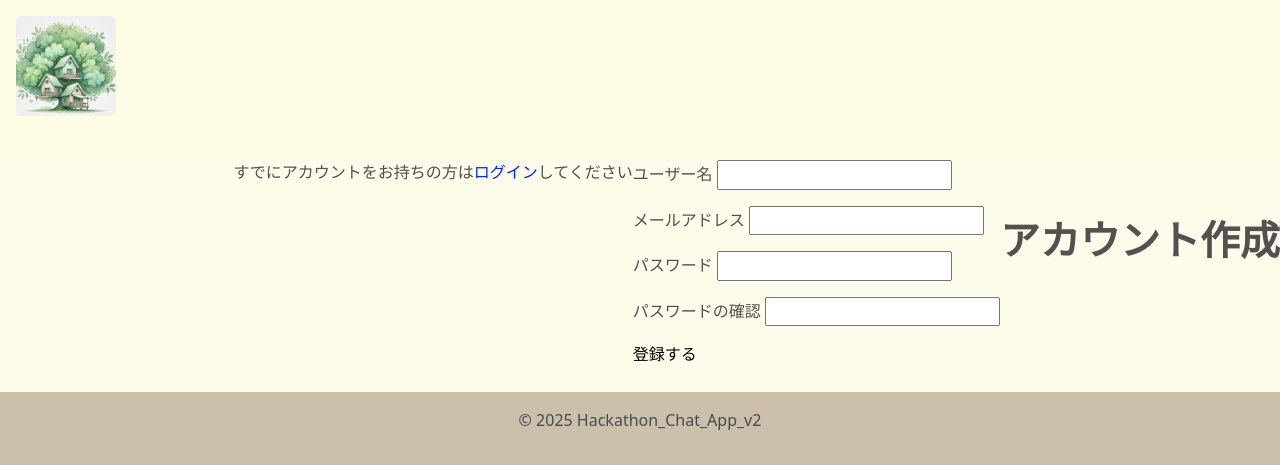
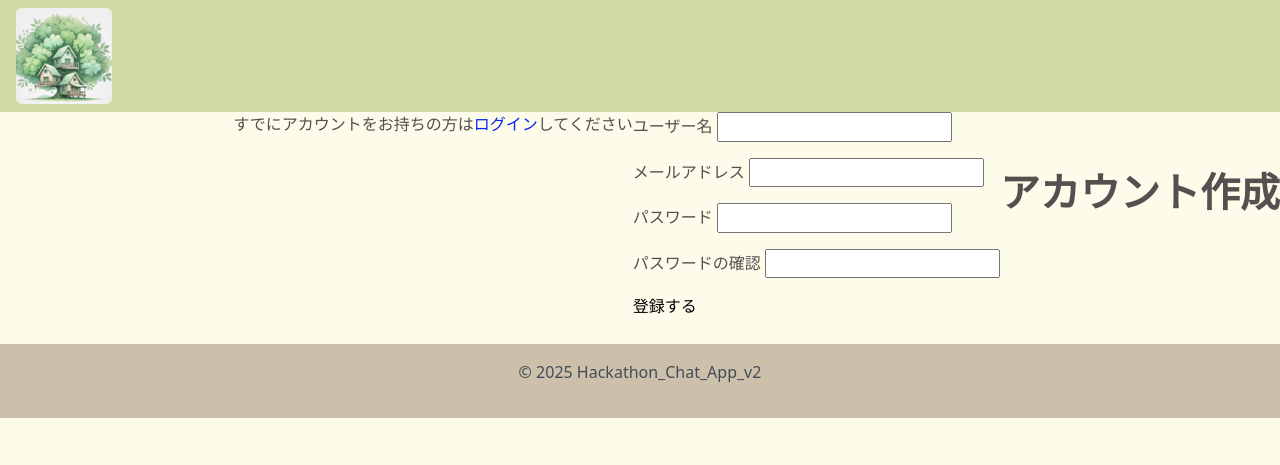
Before and after one commit to tama2407/hackathon_chat_app_v2, a Flask app: page /auth/signup in a window 1280 px wide. Shown: the top 465 px of the page. Run offline with Flask 3, Linux system fonts and the light colour scheme.

Commit message:
ヘッダーのデザインを設定

```diff
--- a/static/css/layout/header.css
+++ b/static/css/layout/header.css
@@ -1,8 +1,11 @@
-.header {
+.header-wrapper {
   max-width: 100%;
-  height: 160px;
-  background-color: var(--color-base);
-  padding: var(--spacing-md) var(--spacing-md);
+  height: 112px;
+  background-color: var(--color-dark-green);
+  padding: var(--spacing-sm) var(--spacing-md);
+  display: flex;
+  justify-content: space-between;
+  align-items: center;
   position: sticky;
   top: 0;
   z-index: var(--z-modal);
@@ -10,15 +13,21 @@
 
 .header__container {
   display: flex;
-  justify-content: flex-end;
+  align-items: center;
   gap: 24px;
 }
 
 .header__logo {
   display: inline-block;
-  width: 100px;
-  height: 100px;
+  width: 96px;
+  height: 96px;
   border-radius: var(--border-radius-md);
+}
+
+.header__title{
+  display: inline-block;
+  font-size: var(--font-size-lg);
+  color: var(--color-text-primary);
 }
 
 .header__nav-links a {
--- a/templates/base.html
+++ b/templates/base.html
@@ -10,7 +10,7 @@
 </head>
 
 <body class="page-wrapper">
-  <header class="header">
+  <header class="header-wrapper">
     <img src="../static/img/oneweek-logo.png" alt="logo" class="header__logo">
     <h1 class="header__title">{{ pagetitle }}</h1>
     <div>
```
